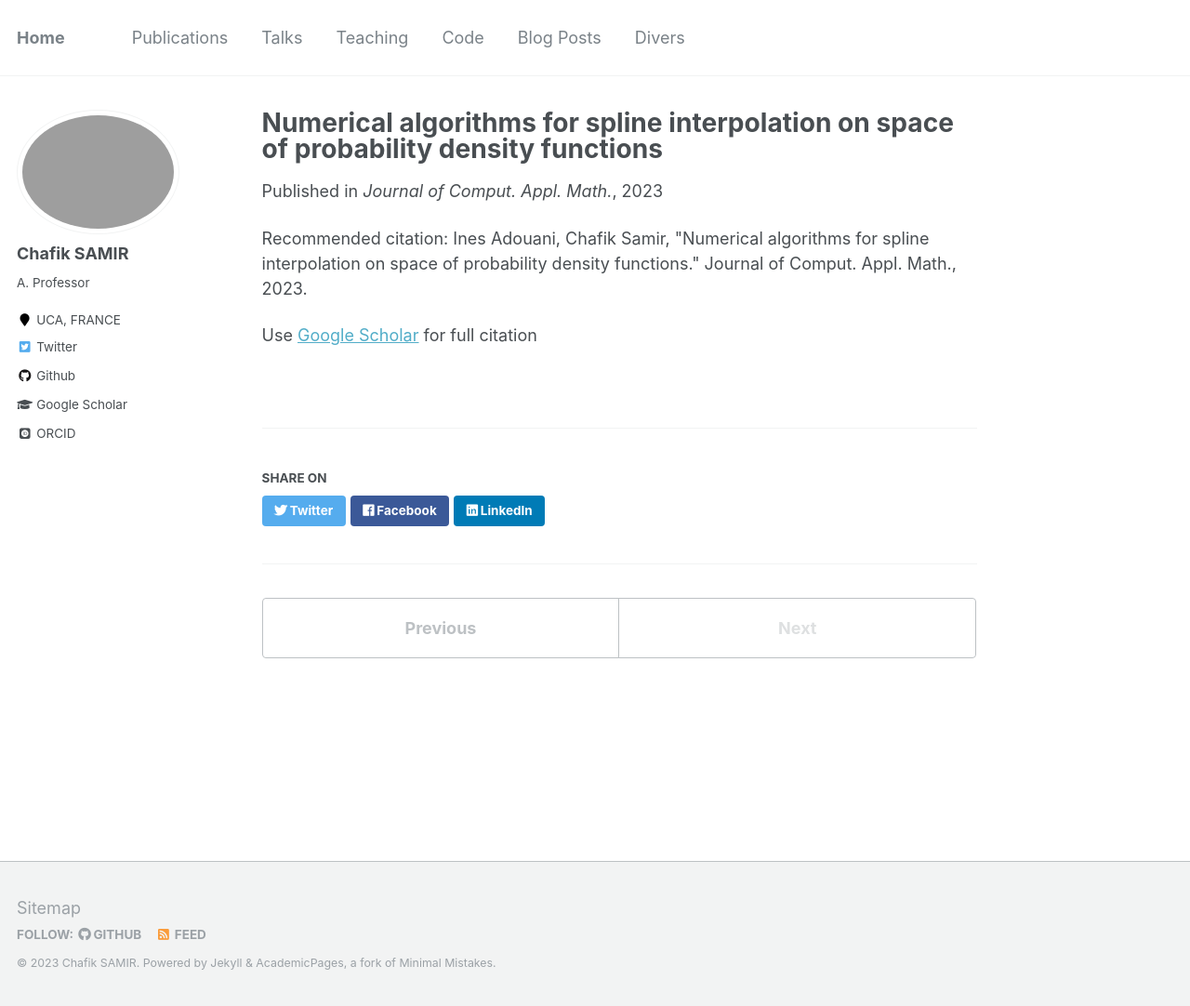
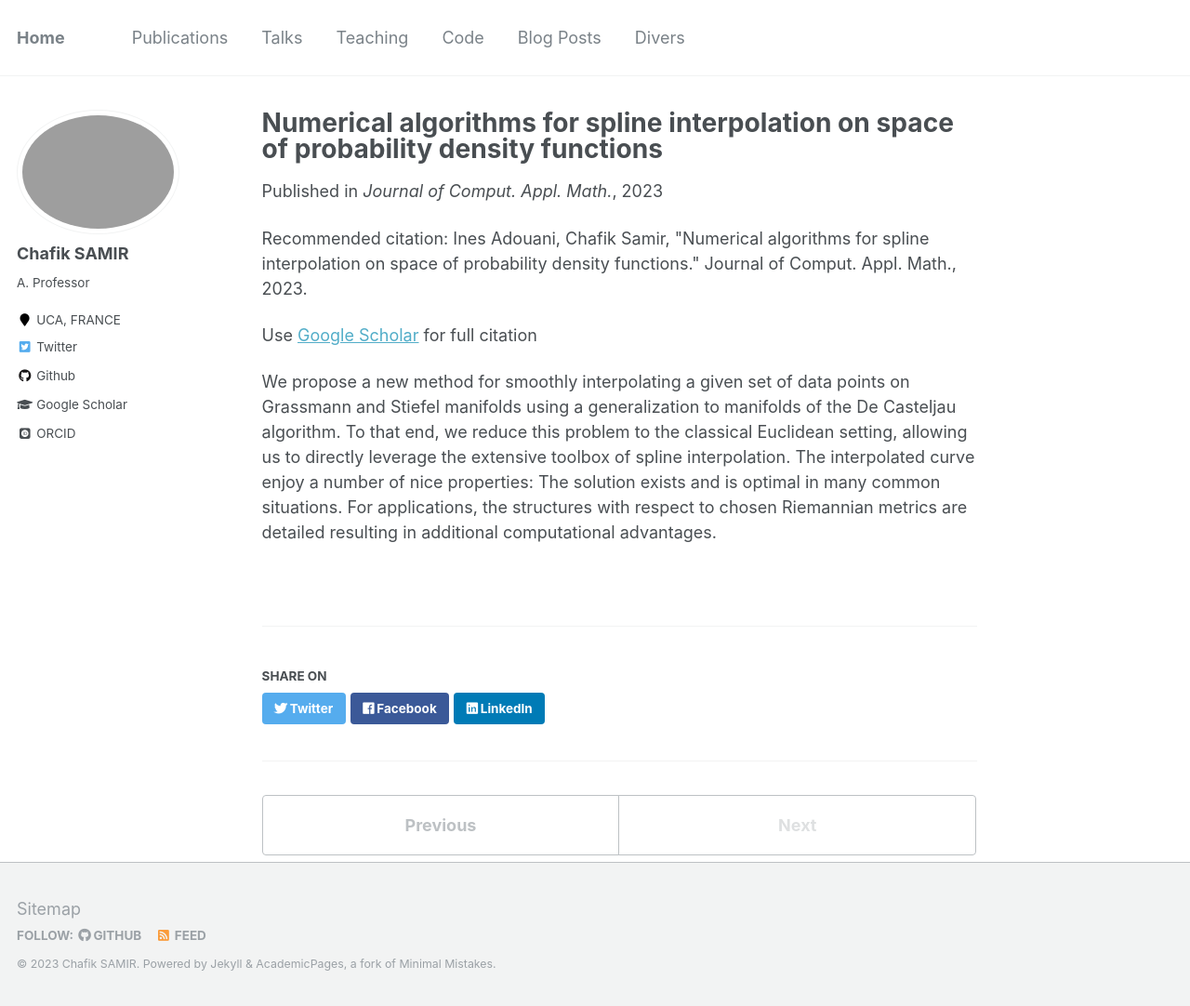
Before and after one commit to Chsamir/chsamir.github.io, a Jekyll site: the page built from _publications/2023-01-01-Numerical-algorithms-for-spline-interpolation-on-space-of-probability-density-functions.md, in a window 1280 px wide and 1082 px high. Shown: the whole window at 93% size. Built offline with Jekyll 4.4.1, drawn with Linux system fonts in a browser that asks for light colours; some web fonts are replaced.

Commit message:
Update 2023-01-01-Numerical-algorithms-for-spline-interpolation-on-space-of-probability-density-functions.md

```diff
--- a/_publications/2023-01-01-Numerical-algorithms-for-spline-interpolation-on-space-of-probability-density-functions.md
+++ b/_publications/2023-01-01-Numerical-algorithms-for-spline-interpolation-on-space-of-probability-density-functions.md
@@ -4,6 +4,10 @@ collection: publications
 permalink: /publication/2023-01-01-Numerical-algorithms-for-spline-interpolation-on-space-of-probability-density-functions
 date: 2023-01-01
 venue: 'Journal of Comput. Appl. Math.'
-citation: ' Ines Adouani,  Chafik Samir, &quot;Numerical algorithms for spline interpolation on space of probability density functions.&quot; Journal of Comput. Appl. Math., 2023.'
+citation: ' Ines Adouani,  Chafik Samir, "Numerical algorithms for spline interpolation on space of probability density functions." Journal of Comput. Appl. Math., 2023.'
+
 ---
+
 Use [Google Scholar](https://scholar.google.com/scholar?q=Numerical+algorithms+for+spline+interpolation+on+space+of+probability+density+functions){:target="_blank"} for full citation
+
+ We propose a new method for smoothly interpolating a given set of data points on Grassmann and Stiefel manifolds using a generalization to manifolds of the De Casteljau algorithm. To that end, we reduce this problem to the classical Euclidean setting, allowing us to directly leverage the extensive toolbox of spline interpolation. The interpolated curve enjoy a number of nice properties: The solution exists and is optimal in many common situations. For applications, the structures with respect to chosen Riemannian metrics are detailed resulting in additional computational advantages.
```
